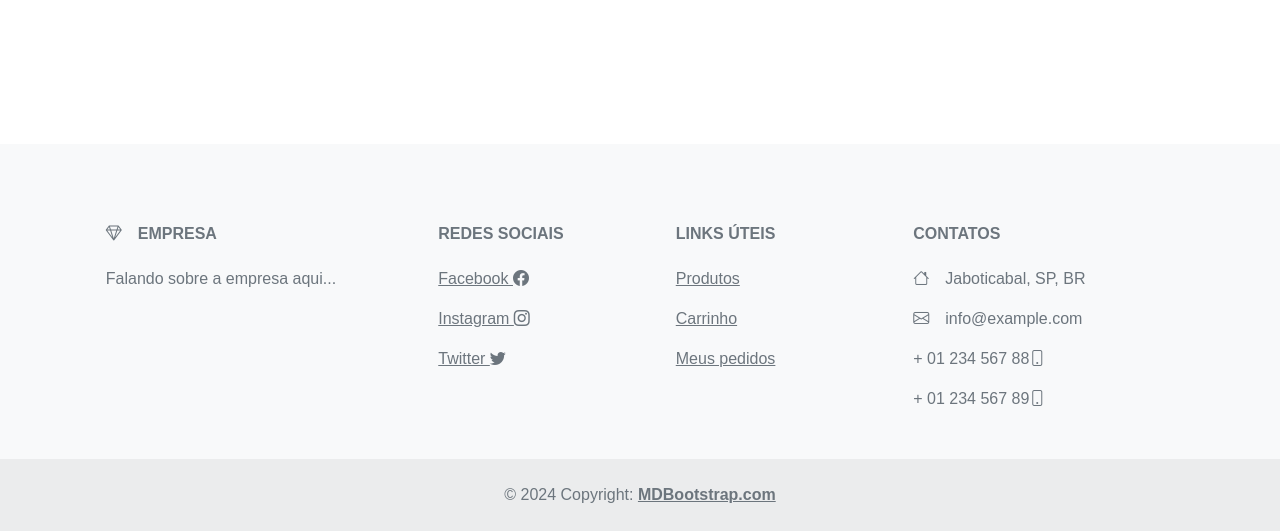
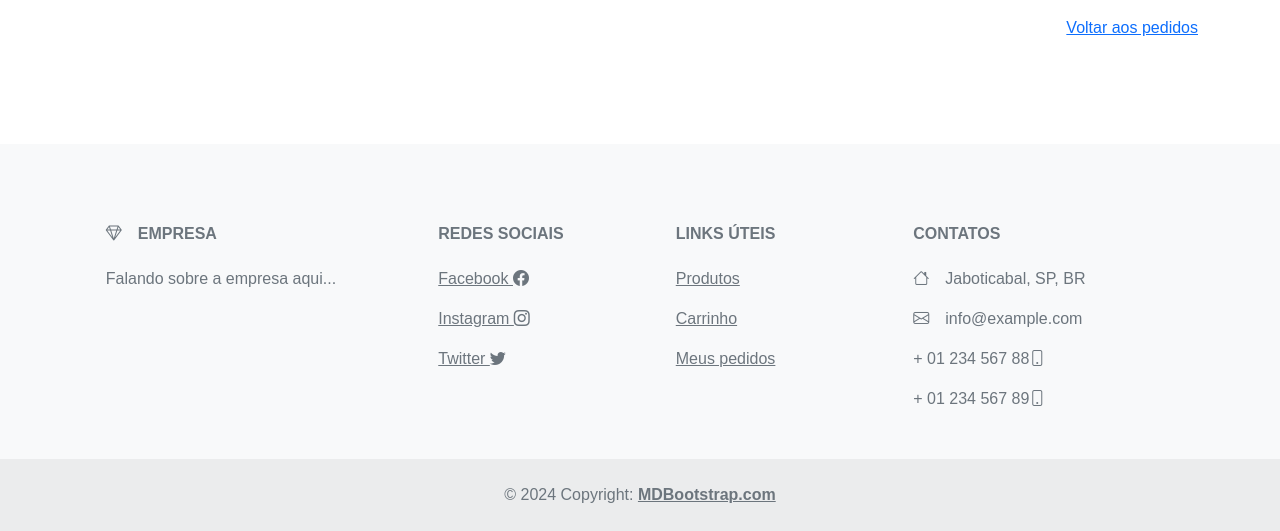
Before and after one commit to NoPsNick/djangosite, a Django app: template templates/orders/order_detail.html in a window 1280 px wide. Shown: the part 269-800 px from the top of the page. Run offline with Django 5.2, Linux system fonts and the light colour scheme; the template is opened without the code that fills it, so the values that code supplies are empty; some libraries are stand-ins or nearby versions.

Commit message:
Adição dos botões de voltar na lista de pagamentos/pedidos. Nos detalhes do pedido, agora é possível ir até a página do produto ao clicar em seu nome.

```diff
--- a/templates/cart/cart_detail.html
+++ b/templates/cart/cart_detail.html
@@ -79,7 +79,7 @@
                         </button>
                     </form>
                 {% else %}
-                    <a class="btn btn-success {% if not cart_items %}disabled{% endif %}" href="{% url 'account_login' %}">
+                    <a class="btn btn-success" href="{% url 'account_login' %}">
                         Fazer login
                     </a>
                 {% endif %}
--- a/templates/orders/order_detail.html
+++ b/templates/orders/order_detail.html
@@ -43,7 +43,7 @@
                 <tbody>
                     {% for item in order.products %}
                         <tr>
-                            <td>{{ item.name }}</td>
+                            <td><a href="{% url 'products:detail' slug=item.slug %}">{{ item.name }}</a></td>
                             <td>{{ item.quantity }}</td>
                             <td>{{ item.full_price }}</td>
                         </tr>
@@ -51,5 +51,10 @@
                 </tbody>
             </table>
         </div>
+        <p class="text-end">
+            <a href="{% url 'orders:order_list' %}">
+                Voltar aos pedidos
+            </a>
+        </p>
     </div>
 {% endblock content %}
--- a/templates/payments/payment_detail.html
+++ b/templates/payments/payment_detail.html
@@ -62,5 +62,10 @@
                 </table>
             {% endif %}
         </div>
+        <p class="text-end">
+            <a href="{% url 'payments:payment_list' %}">
+                Voltar aos pagamentos
+            </a>
+        </p>
     </div>
 {% endblock content %}
```
